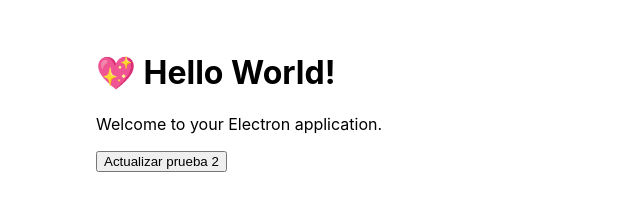
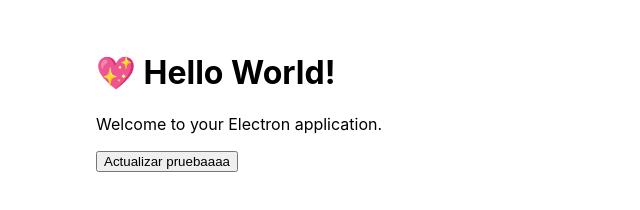
Before and after one commit to CJARAGoplicity/electron, an Electron app: page src/index.html in a window 800 px wide. Shown: the full height of the page, 0-640 px from the left. Drawn offline with Linux system fonts and the light colour scheme.

Commit message:
actualizar 1.0.2

```diff
--- a/package.json
+++ b/package.json
@@ -1,7 +1,7 @@
 {
   "name": "actualizar",
   "productName": "actualizar",
-  "version": "1.0.1",
+  "version": "1.0.2",
   "description": "My Electron application description",
   "main": "src/index.js",
   "scripts": {
--- a/src/index.html
+++ b/src/index.html
@@ -8,6 +8,6 @@
   <body>
     <h1>💖 Hello World!</h1>
     <p>Welcome to your Electron application.</p>
-    <button id="updateButton">Actualizar prueba 2</button>
+    <button id="updateButton">Actualizar pruebaaaa</button>
   </body>
 </html>
```
